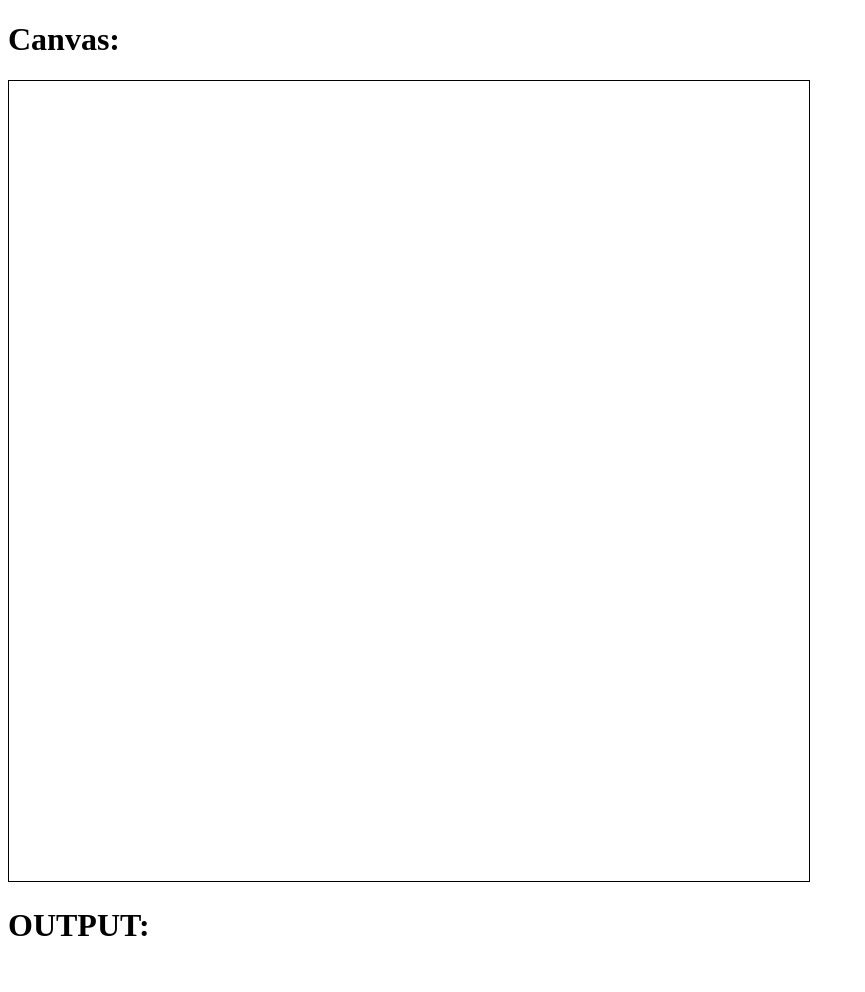
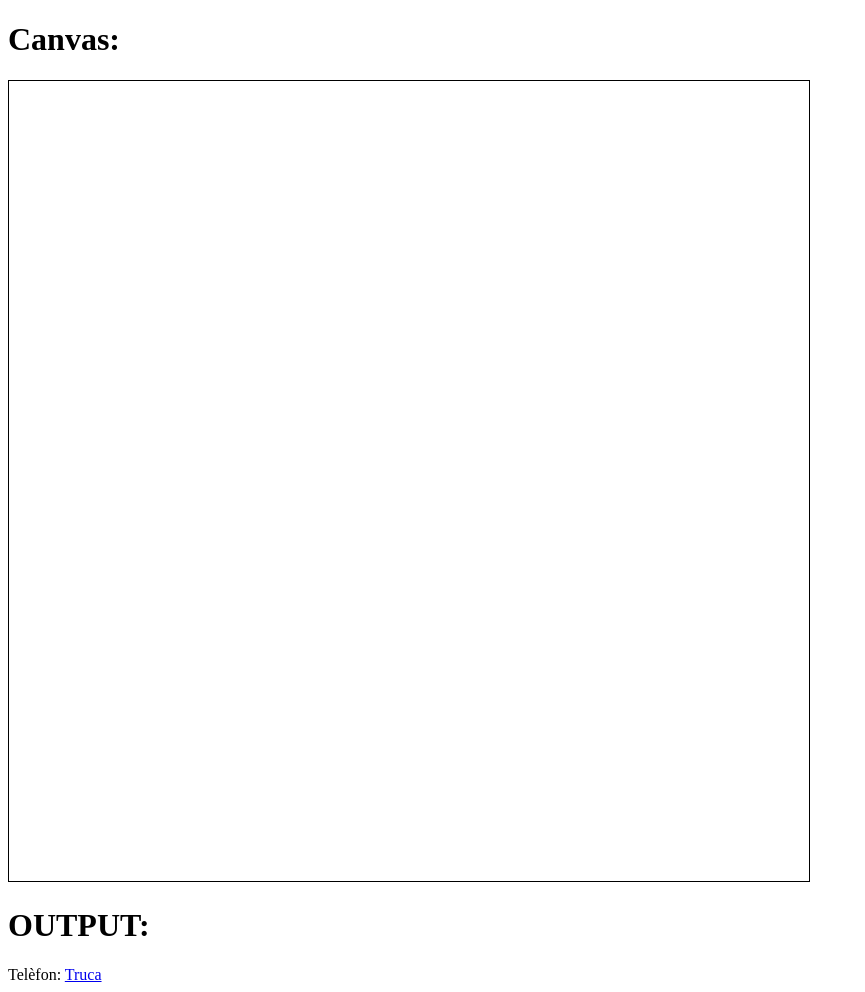
Before and after one commit to davidmgilo/TinkeringTouches, a website: page index.html in a window 1280 px wide. Shown: the whole page, without its empty margins (0-865 px from the left). Before the commit the page ends 966 px from the top, so only its background shows below. Drawn offline with Linux system fonts and the light colour scheme.

Commit message:
click to call

```diff
--- a/index.html
+++ b/index.html
@@ -14,6 +14,8 @@
 
 <h1>OUTPUT:</h1>
 <output id="output"></output>
+
+Telèfon: <a href="tel:+34-647213166">Truca</a>
 
 </body>
 <script>
```
